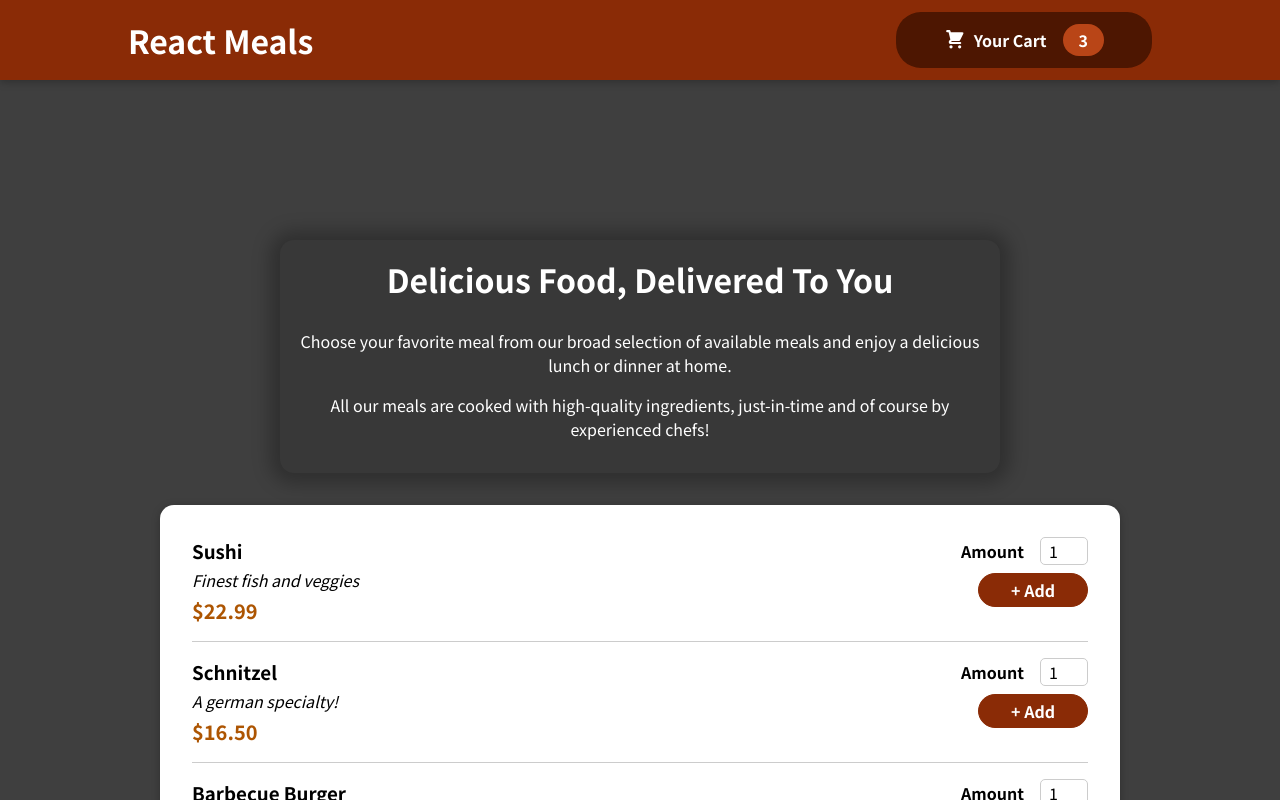
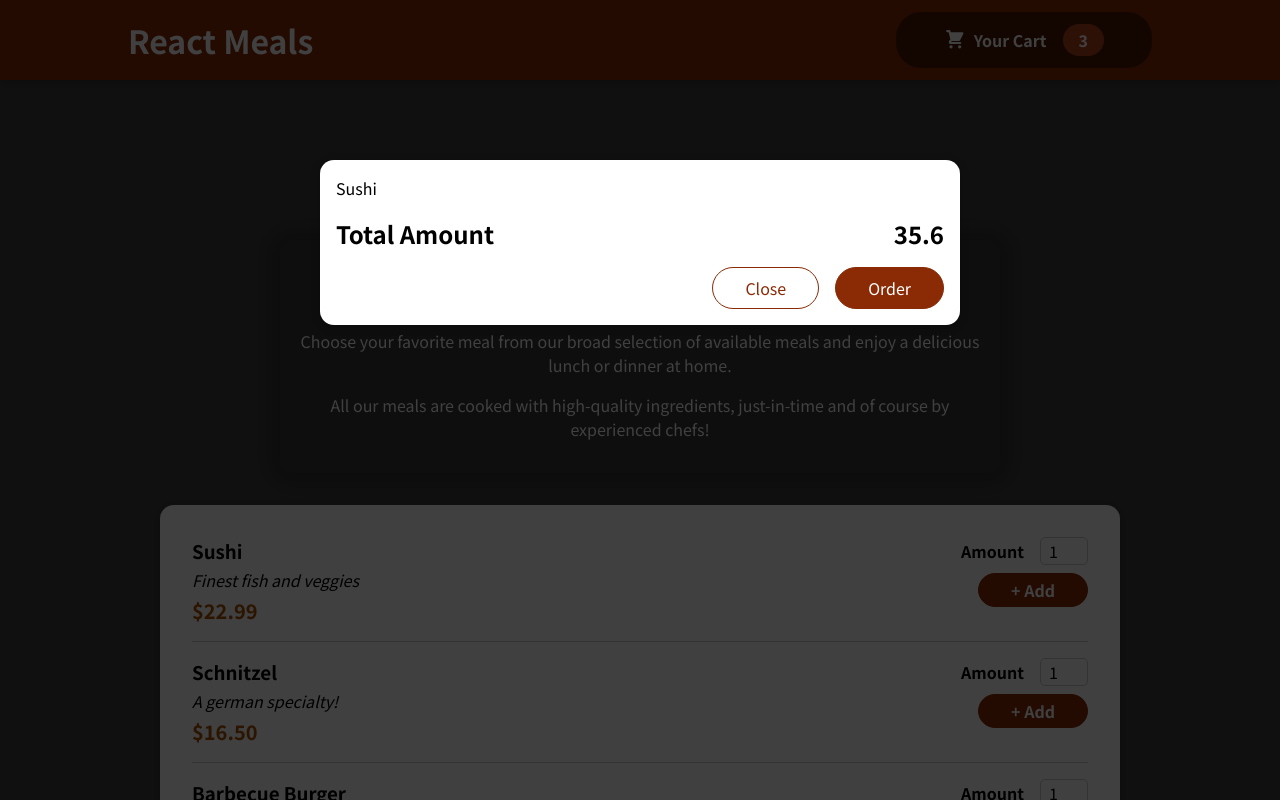
Before and after one commit to Jack-2077/Food-Order-App, a React (Create React App) app: page / in a window 1280 px wide. Shown: the top 800 px of the page. Built offline with nearby package versions, Linux system fonts and the light colour scheme.

Commit message:
Add children props to modal overlay

```diff
--- a/src/App.js
+++ b/src/App.js
@@ -1,9 +1,11 @@
 import Header from "./components/Layout/Header"
 import Meals from "./components/Meals/Meals"
+import Cart from "./components/Cart/Cart";
 
 function App() {
   return (
     <>
+    <Cart />
     <Header />
     <main>
       <Meals />
--- a/src/components/Cart/Cart.js
+++ b/src/components/Cart/Cart.js
@@ -2,17 +2,27 @@ import classes from "./Cart.module.css"
 
 import Modal from "../UI/Modal"
 
+const cartItems = (
+<ul className={classes['cart-items']}>
+{[{ id: 'c1', name: 'Sushi', amount: 2, price: 12.99}].map((item) =>
+(
+  <li>{item.name}</li>
+))}
+</ul>
+);
+
 const Cart = props => {
 
-  const cartItems = <ul className={classes['cart-items']}>
+  const caaartItems = (<ul className={classes['cart-items']}>
     {[{id: 'c1', name: 'Sushi', amount: 2, price: 12.99}].map(
-    (Item) => <li>{Item.name}</li>)}</ul>
+    (Item) => (<li>{Item.name}</li>))}</ul>);
 
     return (
         <Modal>
           {cartItems}
           <div className={classes.total}>
             <span>Total Amount</span>
+            <span>35.6</span>
           </div>
           <div className={classes.actions}>
           <button className={classes['button--alt']}>Close</button>
--- a/src/components/UI/Modal.js
+++ b/src/components/UI/Modal.js
@@ -17,14 +17,12 @@ return (
 )
 };
 
-const portalElement = document.getElementById('overlays')
+const portalElement = document.getElementById('overlays');
 const Modal = (props) => {
   return(
     <Fragment>
       {ReactDOM.createPortal(<Backdrop />, portalElement)}
-      {ReactDOM.createPortal(<ModalOverlay />, portalElement)}
-      <Backdrop />
-      <ModalOverlay />
+      {ReactDOM.createPortal(<ModalOverlay>{props.children}</ModalOverlay>, portalElement)}
       </Fragment>
   )
 }
```
